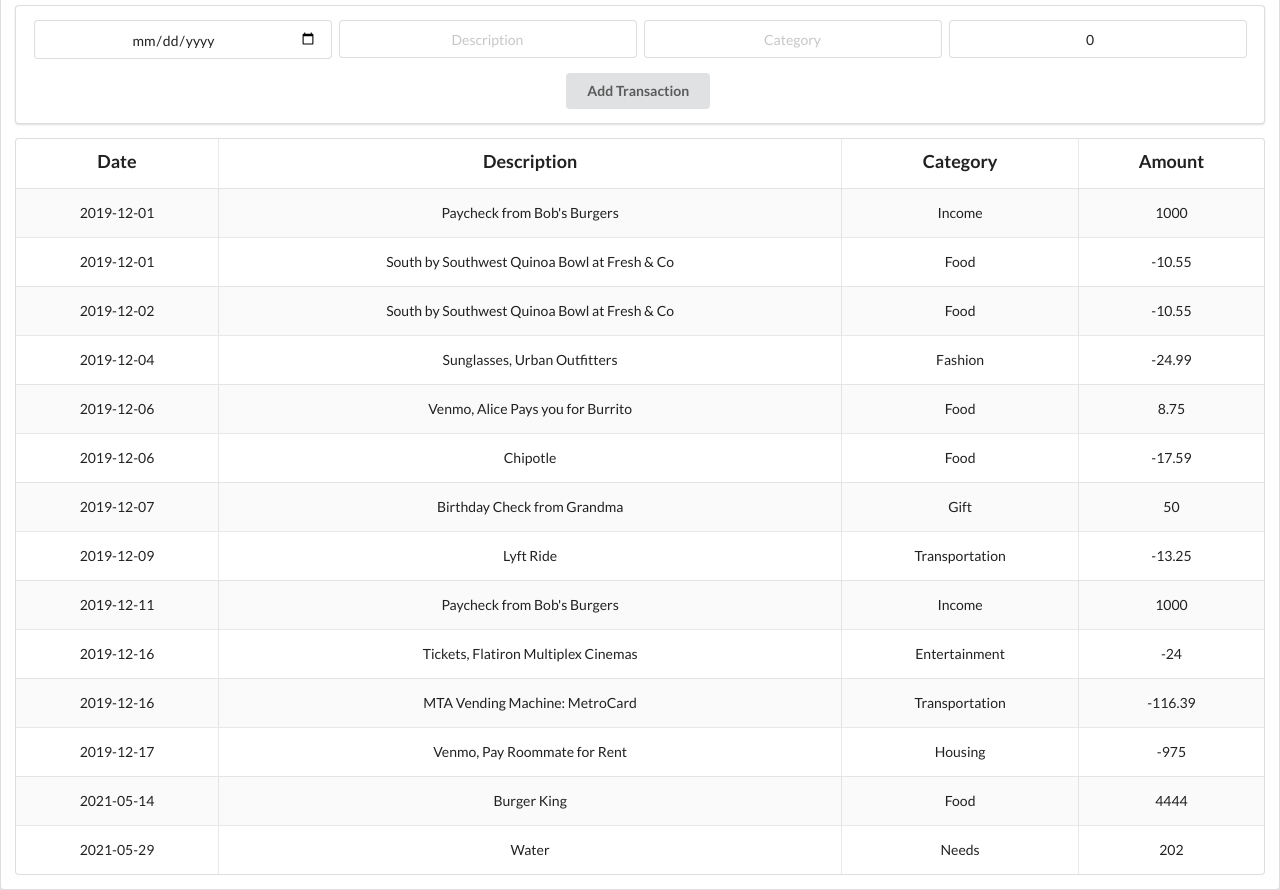
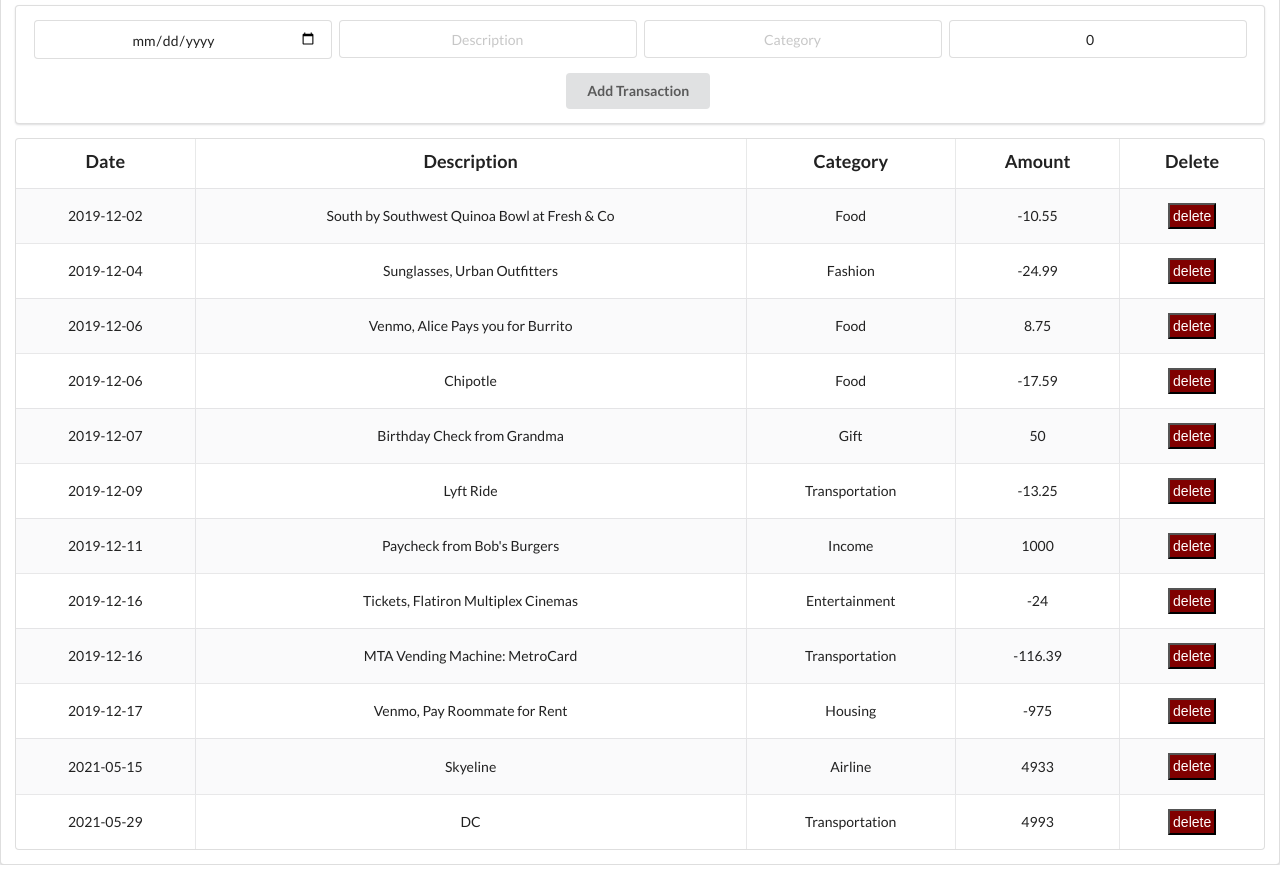
Before and after one commit to learn-co-students/DC-SE-040521-Code-Challenge, a React (Create React App) app in the folder bank-of-flatiron/: page / in a window 1280 px wide. Shown: the part 140-1030 px from the top of the page. After the commit the page ends 1005 px from the top, so only its background shows below. Built offline with nearby package versions, Linux system fonts and the light colour scheme; data requests are answered from the project's data file.

Commit message:
Added button to delete an extra column

```diff
--- a/bank-of-flatiron/db.json
+++ b/bank-of-flatiron/db.json
@@ -1,19 +1,5 @@
 {
   "transactions": [
-    {
-      "id": 1,
-      "date": "2019-12-01",
-      "description": "Paycheck from Bob's Burgers",
-      "category": "Income",
-      "amount": 1000
-    },
-    {
-      "id": 2,
-      "date": "2019-12-01",
-      "description": "South by Southwest Quinoa Bowl at Fresh & Co",
-      "category": "Food",
-      "amount": -10.55
-    },
     {
       "id": 3,
       "date": "2019-12-02",
@@ -86,17 +72,17 @@
     },
     {
       "id": 13,
-      "date": "2021-05-14",
-      "description": "Burger King",
-      "category": "Food",
-      "amount": "4444"
+      "date": "2021-05-15",
+      "description": "Skyeline",
+      "category": "Airline",
+      "amount": "4933"
     },
     {
       "id": 14,
       "date": "2021-05-29",
-      "description": "Water",
-      "category": "Needs",
-      "amount": "202"
+      "description": "DC",
+      "category": "Transportation",
+      "amount": "4993"
     }
   ]
 }
--- a/bank-of-flatiron/src/components/Transaction.js
+++ b/bank-of-flatiron/src/components/Transaction.js
@@ -8,11 +8,18 @@
   }
 
   return (
-    <tr onClick={handleDelete}>
+    <tr>
       <td>{props.accountData.date}</td>
       <td>{props.accountData.description}</td>
       <td>{props.accountData.category}</td>
       <td>{props.accountData.amount}</td>
+      {/* <button className="bnt" onClick={handleDelete} style={{}}>Delete</td> */}
+      <td>
+        <button onClick={handleDelete} variant="primary" size="sm" style={{backgroundColor: "maroon", color:"white", padding: "3px"}}>
+          delete
+      </button>{' '}
+    </td>
+
     </tr>
   );
 };
--- a/bank-of-flatiron/src/components/TransactionsList.js
+++ b/bank-of-flatiron/src/components/TransactionsList.js
@@ -18,6 +18,10 @@
           <th>
             <h3 className="ui center aligned header">Amount</h3>
           </th>
+          <th>
+            <h3 className="ui center aligned header">Delete</h3>
+          </th>
+
         </tr>
 
         {props.accounts.map(account => <Transaction key={account.id} accountData={account} deleteTransaction={props.deleteTransaction} />)}
```
